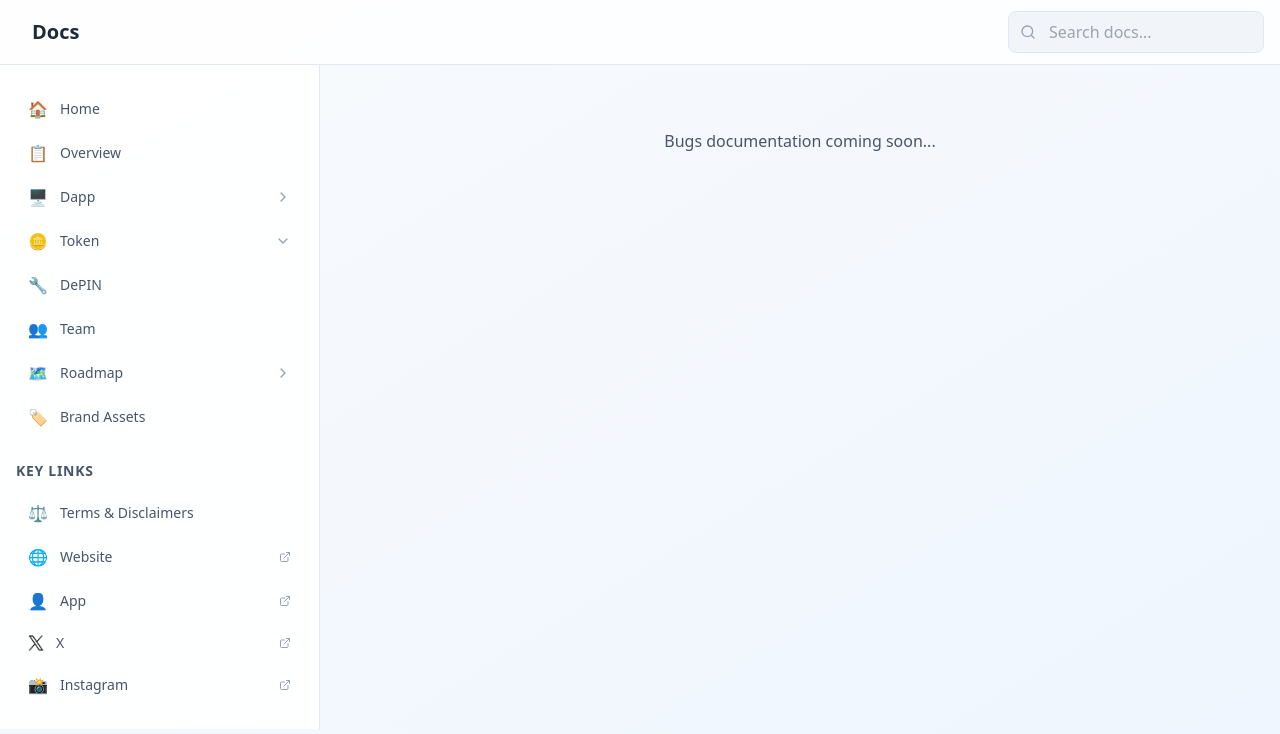
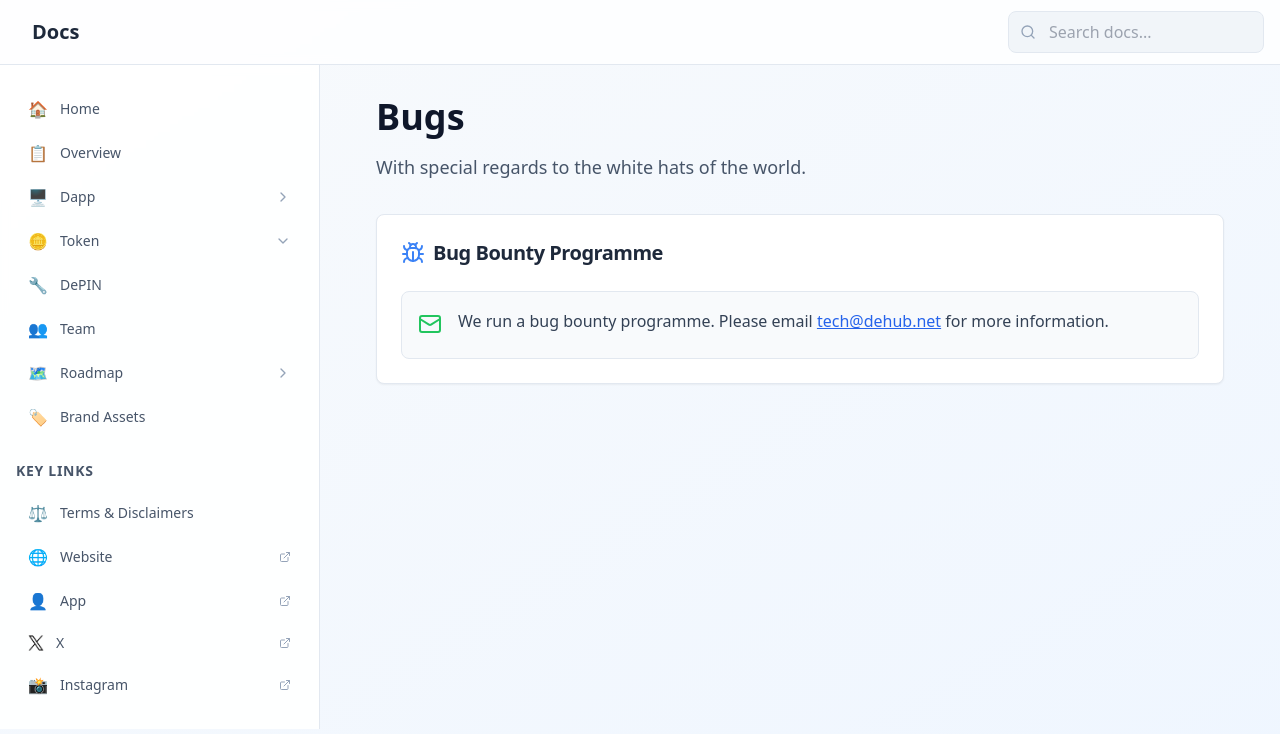
Before and after one commit to maldoteth/dehubdocs, a React (Vite) app: page /docs/token/bugs in a window 1280 px wide. Shown: the top 734 px of the page. Built offline with nearby package versions, Linux system fonts and the light colour scheme.

Commit message:
Add Bugs subpage
Added the Bugs subpage to the Token section with the provided content. Edited `src/pages/docs/TokenBugs.tsx` and updated the routing in `src/App.tsx`.

```diff
--- a/src/App.tsx
+++ b/src/App.tsx
@@ -1,4 +1,3 @@
-
 import { Toaster } from "@/components/ui/toaster";
 import { Toaster as Sonner } from "@/components/ui/sonner";
 import { TooltipProvider } from "@/components/ui/tooltip";
@@ -22,6 +21,7 @@ import TokenUtility from "./pages/docs/TokenUtility";
 import TokenWhereToBuy from "./pages/docs/TokenWhereToBuy";
 import TokenGovernance from "./pages/docs/TokenGovernance";
 import TokenSecurity from "./pages/docs/TokenSecurity";
+import TokenBugs from "./pages/docs/TokenBugs";
 
 const queryClient = new QueryClient();
 
@@ -43,7 +43,7 @@ const App = () => (
             <Route path="token/where-to-buy" element={<TokenWhereToBuy />} />
             <Route path="token/governance" element={<TokenGovernance />} />
             <Route path="token/security" element={<TokenSecurity />} />
-            <Route path="token/bugs" element={<div className="p-8 text-center text-slate-600">Bugs documentation coming soon...</div>} />
+            <Route path="token/bugs" element={<TokenBugs />} />
             <Route path="depin" element={<DePIN />} />
             <Route path="team" element={<Team />} />
             <Route path="roadmap" element={<div className="p-8 text-center text-slate-600">Roadmap documentation coming soon...</div>} />
--- /dev/null
+++ b/src/pages/docs/TokenBugs.tsx
@@ -0,0 +1,45 @@
+
+import React from 'react';
+import { Card, CardContent, CardHeader, CardTitle } from '@/components/ui/card';
+import { Bug, Mail } from 'lucide-react';
+
+const TokenBugs = () => {
+  return (
+    <div className="max-w-4xl mx-auto space-y-8">
+      <div>
+        <h1 className="text-4xl font-bold text-slate-900 mb-4">Bugs</h1>
+        <p className="text-lg text-slate-600 leading-relaxed">
+          With special regards to the white hats of the world.
+        </p>
+      </div>
+
+      <Card>
+        <CardHeader>
+          <CardTitle className="text-xl text-slate-800 flex items-center space-x-2">
+            <Bug className="w-6 h-6 text-blue-500" />
+            <span>Bug Bounty Programme</span>
+          </CardTitle>
+        </CardHeader>
+        <CardContent>
+          <div className="flex items-start space-x-4 p-4 bg-slate-50 rounded-lg border">
+            <Mail className="w-6 h-6 text-green-500 mt-1 flex-shrink-0" />
+            <div>
+              <p className="text-slate-700 leading-relaxed mb-2">
+                We run a bug bounty programme. Please email{' '}
+                <a
+                  href="mailto:tech@dehub.net"
+                  className="text-blue-600 hover:text-blue-800 underline font-medium"
+                >
+                  tech@dehub.net
+                </a>{' '}
+                for more information.
+              </p>
+            </div>
+          </div>
+        </CardContent>
+      </Card>
+    </div>
+  );
+};
+
+export default TokenBugs;
```
